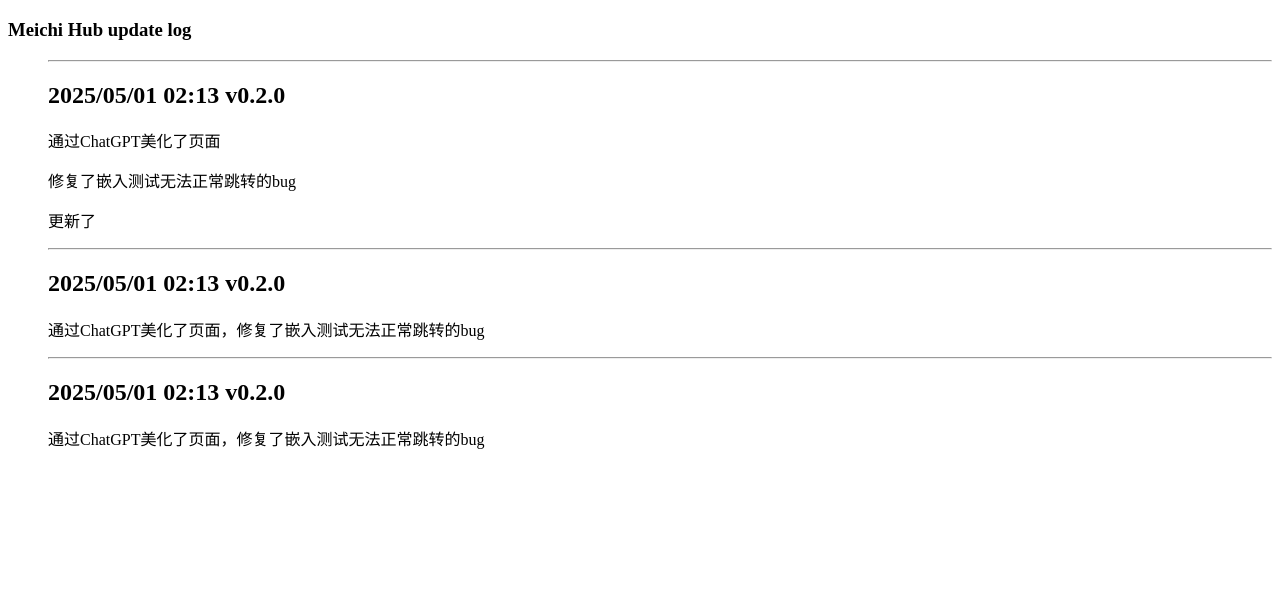
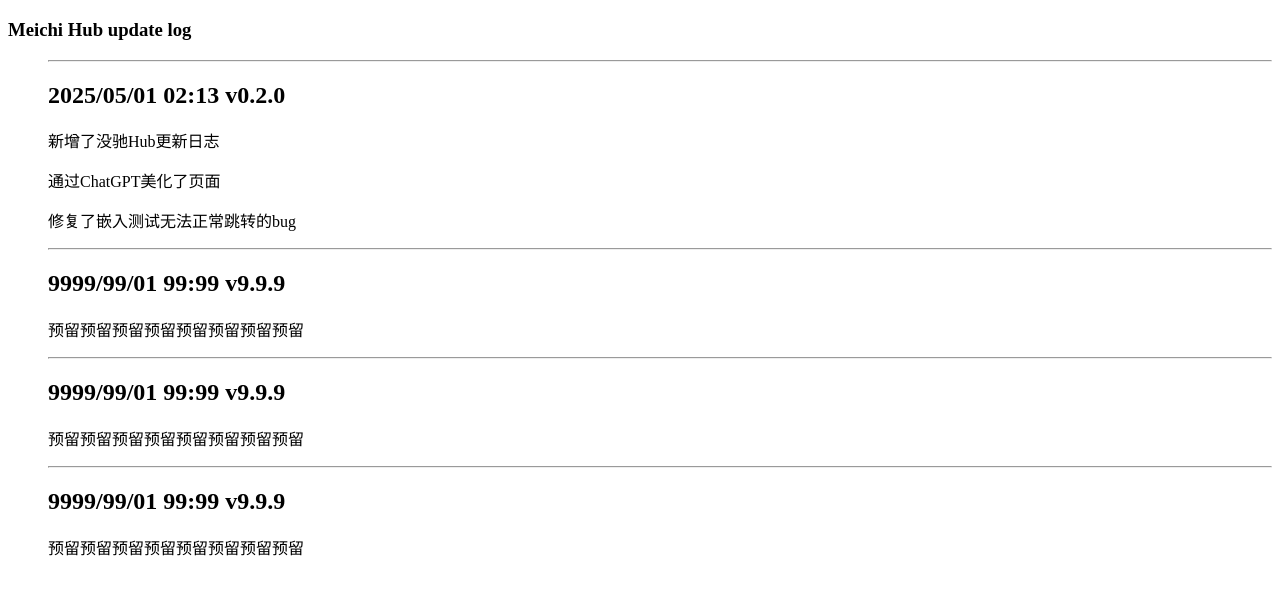
Before and after one commit to swimfishx/swimfishx.github.io, a plain HTML site: page update-log.html in a window 1280 px wide. Shown: the part 70-664 px from the top of the page. Drawn offline with Linux system fonts and the light colour scheme.

Commit message:
Update update-log.html

```diff
--- a/update-log.html
+++ b/update-log.html
@@ -13,23 +13,30 @@
 <ul>
     <hr>
     <h2>2025/05/01 02:13 v0.2.0 </h2>
+    <p>新增了没驰Hub更新日志</p>
     <p>通过ChatGPT美化了页面</p>
     <p>修复了嵌入测试无法正常跳转的bug</p>
-    <p>更新了</p>
   <!-- 我吃柠檬 -->
 </ul>
 
 <ul>
     <hr>
-    <h2>2025/05/01 02:13 v0.2.0 </h2>
-    <p>通过ChatGPT美化了页面，修复了嵌入测试无法正常跳转的bug</p>
+    <h2>9999/99/01 99:99 v9.9.9 </h2>
+    <p>预留预留预留预留预留预留预留预留</p>
   <!-- 我吃柠檬 -->
 </ul>
 
 <ul>
     <hr>
-    <h2>2025/05/01 02:13 v0.2.0 </h2>
-    <p>通过ChatGPT美化了页面，修复了嵌入测试无法正常跳转的bug</p>
+    <h2>9999/99/01 99:99 v9.9.9 </h2>
+    <p>预留预留预留预留预留预留预留预留</p>
+  <!-- 我吃柠檬 -->
+</ul>
+
+<ul>
+    <hr>
+    <h2>9999/99/01 99:99 v9.9.9 </h2>
+    <p>预留预留预留预留预留预留预留预留</p>
   <!-- 我吃柠檬 -->
 </ul>
 
```
